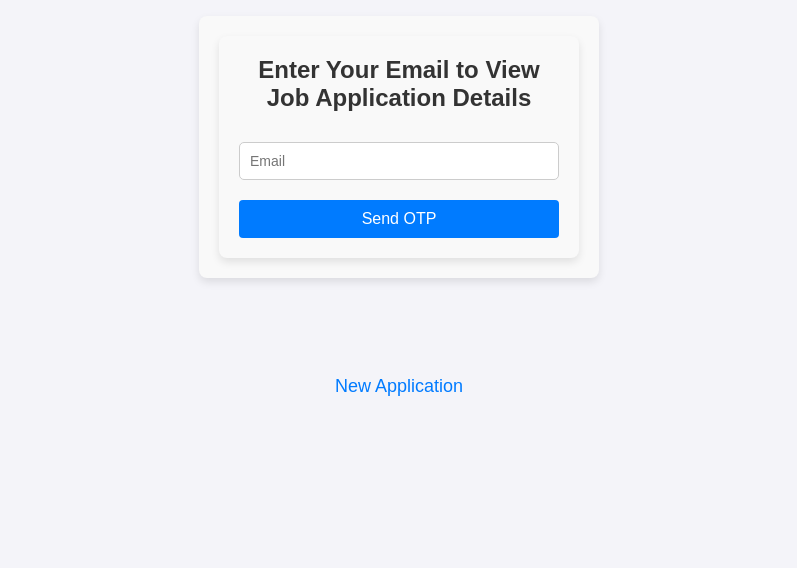
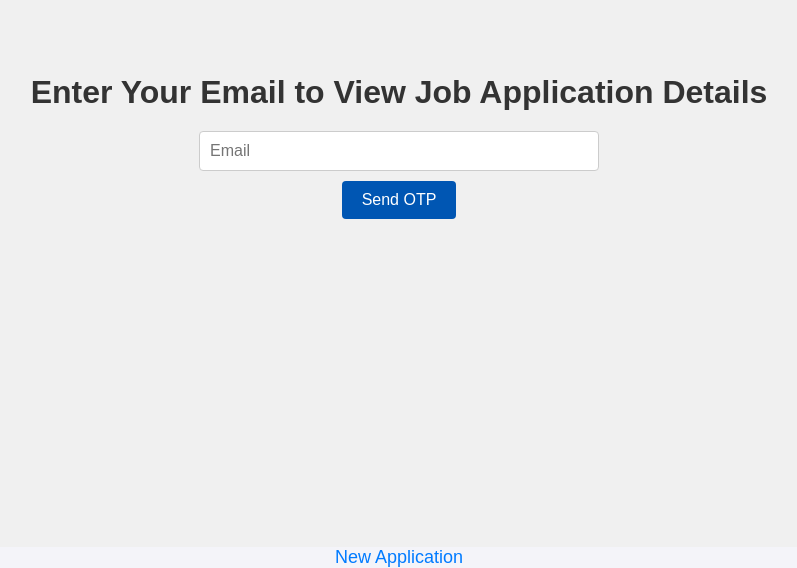
Before and after one commit to Aditya-132/frontend, a React (Vite) app: page / in a window 1280 px wide. Shown: the part 243-811 px from the top of the page, without its empty margins (241-1038 px from the left). Built offline with nearby package versions, Linux system fonts and the light colour scheme; no server answers.

Commit message:
Update EmailVerification.css

```diff
--- a/src/components/EmailVerification.css
+++ b/src/components/EmailVerification.css
@@ -1,35 +1,36 @@
+/* EmailVerification.css */
+
 .email-verification-container {
   display: flex;
   flex-direction: column;
   align-items: center;
+  justify-content: center;
+  height: 100vh;
+  background-color: #f0f0f0;
   padding: 20px;
-    max-width: 400px;
-    margin: auto;
-    background-color: #f9f9f9;
-    border-radius: 8px;
-    box-shadow: 0 4px 8px rgba(0, 0, 0, 0.1);
 }
 
 .email-verification-container h2 {
+  font-size: 2rem;
+  color: #333;
   margin-bottom: 20px;
-    color: #333;
 }
 
-  .email-verification-container input {
-    margin: 10px 0;
+.email-verification-container input[type="email"] {
   padding: 10px;
-    width: 100%;
+  font-size: 1rem;
+  margin-bottom: 10px;
   border: 1px solid #ccc;
   border-radius: 4px;
-    box-sizing: border-box;
+  width: 100%;
+  max-width: 400px;
 }
 
 .email-verification-container button {
   padding: 10px 20px;
-    margin-top: 10px;
-    width: 100%;
-    background-color: #007bff;
-    color: white;
+  font-size: 1rem;
+  color: #fff;
+  background-color: #0056b3;
   border: none;
   border-radius: 4px;
   cursor: pointer;
@@ -37,41 +38,45 @@
 }
 
 .email-verification-container button:hover {
-    background-color: #0056b3;
+  background-color: #003366;
 }
 
+/* Modal Styles */
 .Modal {
-    display: flex;
-    flex-direction: column;
-    align-items: center;
+  position: absolute;
+  top: 50%;
+  left: 50%;
+  right: auto;
+  bottom: auto;
+  transform: translate(-50%, -50%);
+  background: white;
+  border-radius: 8px;
   padding: 20px;
-    max-width: 400px;
-    margin: auto;
-    background-color: white;
-    border-radius: 8px;
   box-shadow: 0 4px 8px rgba(0, 0, 0, 0.1);
+  width: 90%;
+  max-width: 500px;
 }
 
 .Modal h2 {
-    margin-bottom: 20px;
+  margin-top: 0;
+  font-size: 1.5rem;
   color: #333;
 }
 
-  .Modal input {
-    margin: 10px 0;
+.Modal input[type="text"] {
   padding: 10px;
-    width: 100%;
+  font-size: 1rem;
+  margin-bottom: 10px;
   border: 1px solid #ccc;
   border-radius: 4px;
-    box-sizing: border-box;
+  width: 100%;
 }
 
 .Modal button {
   padding: 10px 20px;
-    margin-top: 10px;
-    width: 100%;
-    background-color: #28a745;
-    color: white;
+  font-size: 1rem;
+  color: #fff;
+  background-color: #0056b3;
   border: none;
   border-radius: 4px;
   cursor: pointer;
@@ -79,5 +84,5 @@
 }
 
 .Modal button:hover {
-    background-color: #218838;
+  background-color: #003366;
 }
```
Lines whose indentation alone changed are shown as unchanged.
